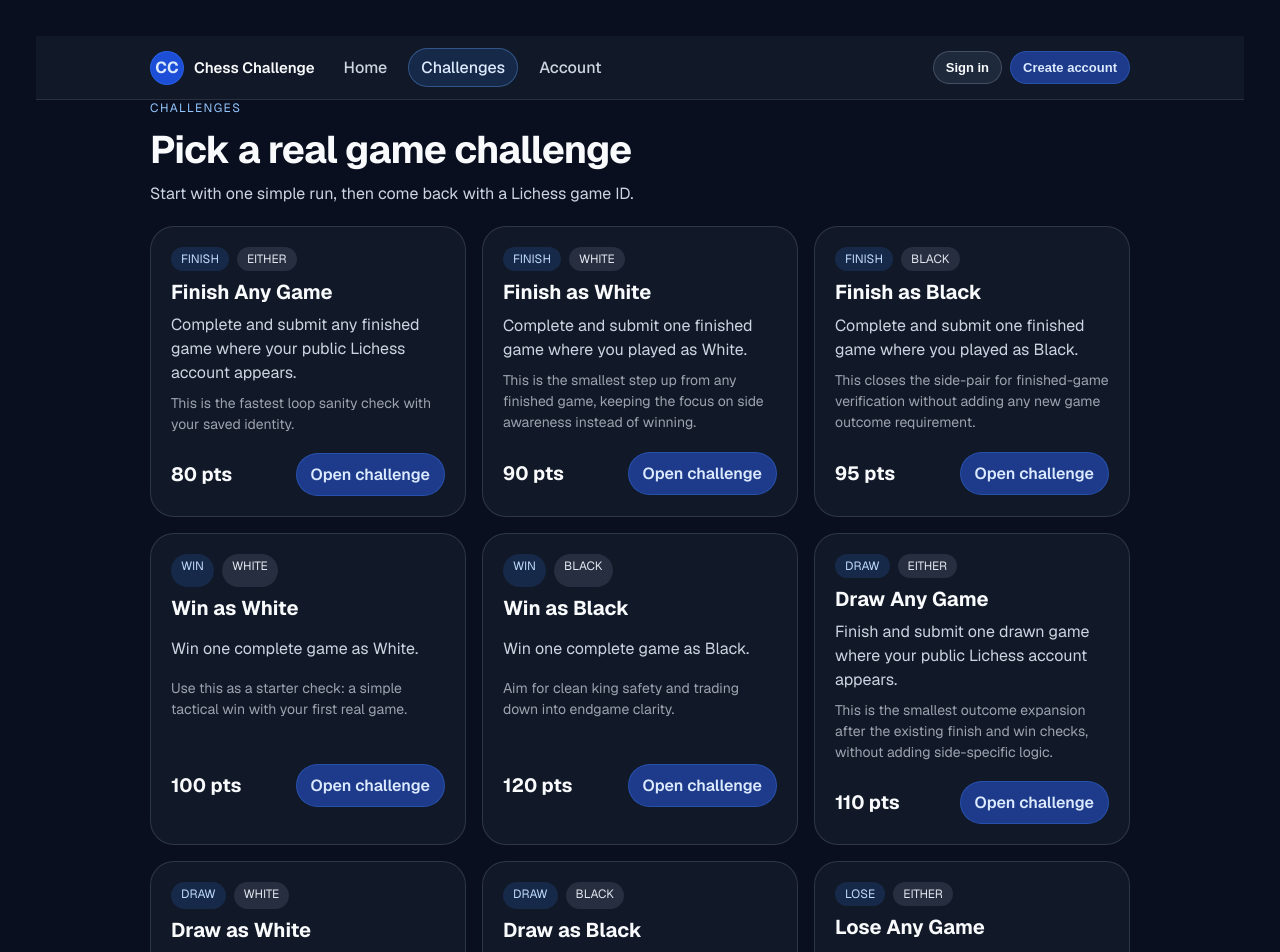
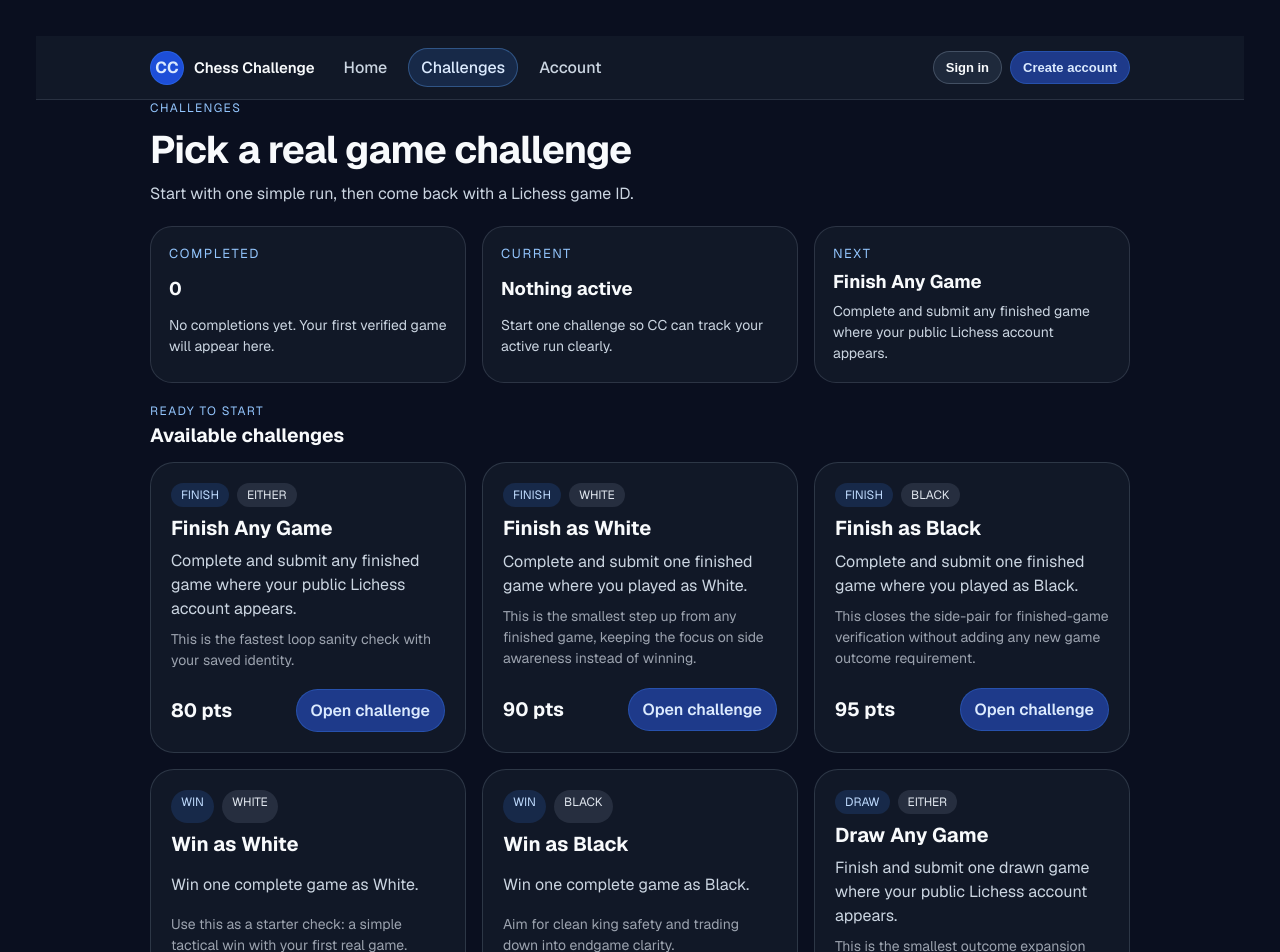
Before and after one commit to andreasnordenadler/cc, a Next.js app: page /challenges in a window 1280 px wide. Shown: the top 952 px of the page. Built offline with nearby package versions, Linux system fonts and the light colour scheme; no server answers.

Commit message:
feat(cc): clarify challenge progress flow

```diff
--- a/src/app/challenges/page.tsx
+++ b/src/app/challenges/page.tsx
@@ -3,6 +3,8 @@ import { auth, currentUser } from "@clerk/nextjs/server";
 import SiteNav from "@/components/site-nav";
 import { CHALLENGES } from "@/lib/challenges";
 import {
+  challengeBanner,
+  formatChallengeId,
   getActiveChallenge,
   getChallengeProgress,
   type UserMetadataRecord,
@@ -16,6 +18,17 @@ export default async function ChallengesPage() {
     : {};
   const activeChallenge = getActiveChallenge(metadata);
   const progress = getChallengeProgress(metadata);
+  const completedSet = new Set(progress.completedChallengeIds);
+  const currentChallenge = activeChallenge?.id
+    ? CHALLENGES.find((challenge) => challenge.id === activeChallenge.id) ?? null
+    : null;
+  const nextChallenge = CHALLENGES.find(
+    (challenge) => !completedSet.has(challenge.id) && challenge.id !== currentChallenge?.id,
+  ) ?? null;
+  const readyChallenges = CHALLENGES.filter(
+    (challenge) => !completedSet.has(challenge.id) && challenge.id !== currentChallenge?.id,
+  );
+  const completedChallenges = CHALLENGES.filter((challenge) => completedSet.has(challenge.id));
 
   return (
     <main style={shellStyle}>
@@ -29,36 +42,145 @@ export default async function ChallengesPage() {
           </p>
         </div>
 
+        <section style={summaryGridStyle}>
+          <article style={summaryCardStyle}>
+            <p style={summaryLabelStyle}>Completed</p>
+            <strong style={summaryValueStyle}>{progress.totalCompletedChallenges}</strong>
+            <p style={summaryCopyStyle}>
+              {progress.totalCompletedChallenges
+                ? `${progress.totalRewardPoints} pts earned across finished challenges.`
+                : "No completions yet. Your first verified game will appear here."}
+            </p>
+          </article>
+
+          <article style={summaryCardStyle}>
+            <p style={summaryLabelStyle}>Current</p>
+            <strong style={summaryValueStyle}>
+              {currentChallenge ? formatChallengeId(currentChallenge.id) : "Nothing active"}
+            </strong>
+            <p style={summaryCopyStyle}>
+              {currentChallenge
+                ? challengeBanner(activeChallenge)
+                : "Start one challenge so CC can track your active run clearly."}
+            </p>
+          </article>
+
+          <article style={summaryCardStyle}>
+            <p style={summaryLabelStyle}>Next</p>
+            <strong style={summaryValueStyle}>
+              {nextChallenge ? formatChallengeId(nextChallenge.id) : "All listed challenges complete"}
+            </strong>
+            <p style={summaryCopyStyle}>
+              {nextChallenge
+                ? nextChallenge.objective
+                : "You have cleared the current challenge set."}
+            </p>
+          </article>
+        </section>
+
+        {currentChallenge ? (
+          <section style={laneStyle}>
+            <div style={laneHeaderStyle}>
+              <div>
+                <p style={laneEyebrowStyle}>Continue now</p>
+                <h2 style={laneTitleStyle}>Current challenge</h2>
+              </div>
+              <span style={pillGold}>active</span>
+            </div>
+            <article style={featuredCardStyle}>
+              <div style={{ display: "grid", gap: 8 }}>
+                <div style={{ display: "flex", gap: 8, flexWrap: "wrap" }}>
+                  <span style={pillBlue}>{currentChallenge.requirement.result}</span>
+                  <span style={pillSlate}>{currentChallenge.requirement.side}</span>
+                </div>
+                <h3 style={cardTitleStyle}>{currentChallenge.title}</h3>
+                <p style={copyStyle}>{currentChallenge.objective}</p>
+                <p style={hintStyle}>{challengeBanner(activeChallenge)}</p>
+              </div>
+              <div style={cardFooterStyle}>
+                <strong style={rewardStyle}>{currentChallenge.reward} pts</strong>
+                <Link href={`/challenges/${currentChallenge.id}`} style={buttonStyle}>
+                  Continue challenge
+                </Link>
+              </div>
+            </article>
+          </section>
+        ) : null}
+
+        <section style={laneStyle}>
+          <div style={laneHeaderStyle}>
+            <div>
+              <p style={laneEyebrowStyle}>Ready to start</p>
+              <h2 style={laneTitleStyle}>Available challenges</h2>
+            </div>
+          </div>
+
+          {readyChallenges.length ? (
             <div style={gridStyle}>
-          {CHALLENGES.map((challenge) => {
-            const isActive = activeChallenge?.id === challenge.id;
-            const isCompleted = progress.completedChallengeIds.includes(challenge.id);
-
-            return (
+              {readyChallenges.map((challenge) => (
                 <article key={challenge.id} style={cardStyle}>
                   <div style={{ display: "grid", gap: 8 }}>
                     <div style={{ display: "flex", gap: 8, flexWrap: "wrap" }}>
                       <span style={pillBlue}>{challenge.requirement.result}</span>
                       <span style={pillSlate}>{challenge.requirement.side}</span>
-                    {isActive ? <span style={pillGold}>active</span> : null}
-                    {isCompleted ? <span style={pillGreen}>completed</span> : null}
                     </div>
 
-                  <h2 style={cardTitleStyle}>{challenge.title}</h2>
+                    <h3 style={cardTitleStyle}>{challenge.title}</h3>
                     <p style={copyStyle}>{challenge.objective}</p>
                     <p style={hintStyle}>{challenge.openingHint}</p>
                   </div>
 
-                <div style={{ display: "flex", justifyContent: "space-between", alignItems: "center", gap: 12, flexWrap: "wrap" }}>
+                  <div style={cardFooterStyle}>
                     <strong style={rewardStyle}>{challenge.reward} pts</strong>
                     <Link href={`/challenges/${challenge.id}`} style={buttonStyle}>
                       Open challenge
                     </Link>
                   </div>
                 </article>
-            );
-          })}
+              ))}
             </div>
+          ) : (
+            <p style={emptyStateStyle}>No remaining available challenges in this set.</p>
+          )}
+        </section>
+
+        <section style={laneStyle}>
+          <div style={laneHeaderStyle}>
+            <div>
+              <p style={laneEyebrowStyle}>Already done</p>
+              <h2 style={laneTitleStyle}>Completed challenges</h2>
+            </div>
+          </div>
+
+          {completedChallenges.length ? (
+            <div style={gridStyle}>
+              {completedChallenges.map((challenge) => (
+                <article key={challenge.id} style={completedCardStyle}>
+                  <div style={{ display: "grid", gap: 8 }}>
+                    <div style={{ display: "flex", gap: 8, flexWrap: "wrap" }}>
+                      <span style={pillBlue}>{challenge.requirement.result}</span>
+                      <span style={pillSlate}>{challenge.requirement.side}</span>
+                      <span style={pillGreen}>completed</span>
+                    </div>
+
+                    <h3 style={cardTitleStyle}>{challenge.title}</h3>
+                    <p style={copyStyle}>{challenge.objective}</p>
+                    <p style={hintStyle}>Finished and counted toward your progress total.</p>
+                  </div>
+
+                  <div style={cardFooterStyle}>
+                    <strong style={rewardStyle}>{challenge.reward} pts</strong>
+                    <Link href={`/challenges/${challenge.id}`} style={secondaryButtonStyle}>
+                      View details
+                    </Link>
+                  </div>
+                </article>
+              ))}
+            </div>
+          ) : (
+            <p style={emptyStateStyle}>Completed challenges will collect here after successful verification.</p>
+          )}
+        </section>
       </section>
     </main>
   );
@@ -80,10 +202,60 @@ const sectionStyle = {
   alignContent: "start",
 };
 
+const summaryGridStyle = {
+  display: "grid",
+  gap: 16,
+  gridTemplateColumns: "repeat(auto-fit, minmax(220px, 1fr))",
+};
+
+const summaryCardStyle = {
+  borderRadius: 22,
+  border: "1px solid rgba(148,163,184,0.2)",
+  background: "#111827",
+  padding: 18,
+  display: "grid",
+  gap: 8,
+};
+
 const gridStyle = {
   display: "grid",
   gap: 16,
   gridTemplateColumns: "repeat(auto-fit, minmax(260px, 1fr))",
+};
+
+const laneStyle = {
+  display: "grid",
+  gap: 14,
+};
+
+const laneHeaderStyle = {
+  display: "flex",
+  justifyContent: "space-between",
+  alignItems: "end",
+  gap: 12,
+  flexWrap: "wrap" as const,
+};
+
+const laneEyebrowStyle = {
+  margin: 0,
+  color: "#93c5fd",
+  textTransform: "uppercase" as const,
+  letterSpacing: "0.12em",
+  fontSize: 12,
+};
+
+const laneTitleStyle = {
+  margin: "4px 0 0",
+  fontSize: "1.2rem",
+};
+
+const featuredCardStyle = {
+  borderRadius: 24,
+  border: "1px solid rgba(245,158,11,0.28)",
+  background: "#111827",
+  padding: 20,
+  display: "grid",
+  gap: 18,
 };
 
 const cardStyle = {
@@ -93,6 +265,12 @@ const cardStyle = {
   padding: 20,
   display: "grid",
   gap: 18,
+};
+
+const completedCardStyle = {
+  ...cardStyle,
+  border: "1px solid rgba(34,197,94,0.24)",
+  background: "#0f172a",
 };
 
 const titleStyle = {
@@ -126,8 +304,41 @@ const cardTitleStyle = {
   fontSize: "1.25rem",
 };
 
+const summaryLabelStyle = {
+  margin: 0,
+  color: "#93c5fd",
+  fontSize: 13,
+  textTransform: "uppercase" as const,
+  letterSpacing: "0.12em",
+};
+
+const summaryValueStyle = {
+  fontSize: "1.15rem",
+};
+
+const summaryCopyStyle = {
+  margin: 0,
+  color: "#cbd5e1",
+  lineHeight: 1.5,
+  fontSize: 14,
+};
+
 const rewardStyle = {
   fontSize: "1.2rem",
+};
+
+const cardFooterStyle = {
+  display: "flex",
+  justifyContent: "space-between",
+  alignItems: "center",
+  gap: 12,
+  flexWrap: "wrap" as const,
+};
+
+const emptyStateStyle = {
+  margin: 0,
+  color: "#94a3b8",
+  lineHeight: 1.5,
 };
 
 const buttonStyle = {
@@ -138,6 +349,13 @@ const buttonStyle = {
   padding: "10px 14px",
   fontWeight: 600,
   textDecoration: "none",
+};
+
+const secondaryButtonStyle = {
+  ...buttonStyle,
+  background: "#1e293b",
+  borderColor: "rgba(148,163,184,0.3)",
+  color: "#f8fafc",
 };
 
 const pillBlue = {
```
Also changed, not shown: src/app/page.tsx (+51 -48 lines). Lines whose indentation alone changed are shown as unchanged.
